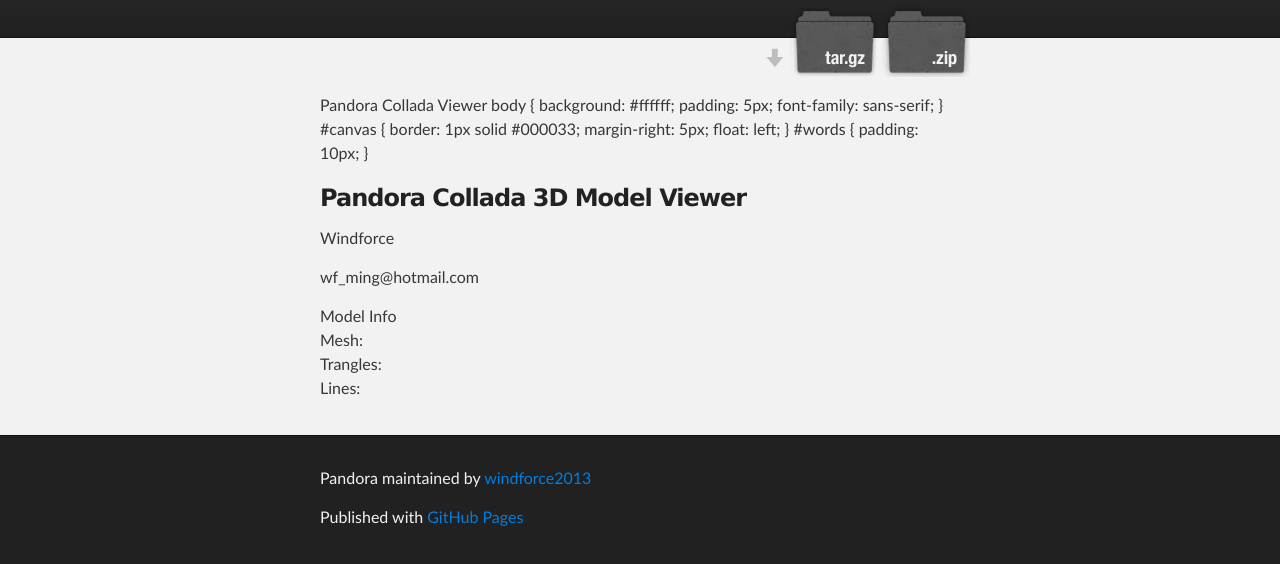
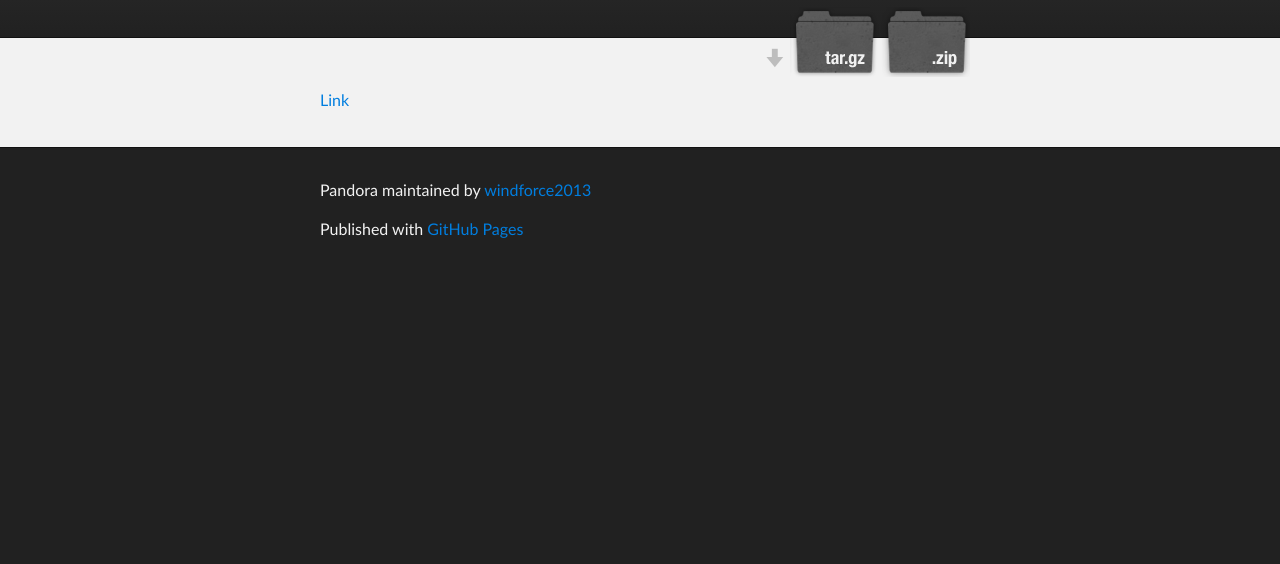
Before and after one commit to windforce2013/windforce2013.github.com, a plain HTML site: page index.html in a window 1280 px wide. Shown: the part 172-736 px from the top of the page. Drawn offline with Linux system fonts and the light colour scheme.

```diff
--- a/index.html
+++ b/index.html
@@ -31,37 +31,7 @@
     <!-- MAIN CONTENT -->
     <div id="main_content_wrap" class="outer">
       <section id="main_content" class="inner">
-        <p></p>Pandora Collada Viewer
-body {
-  background: #ffffff;
-  padding: 5px;
-  font-family: sans-serif;
-}
-
-#canvas {
-  border: 1px solid #000033;
-  margin-right: 5px;
-  float: left;
-}
-
-#words {
-  padding: 10px;
-}
-<p></p>
-
-<p></p>
-
-<div>
-<h3>Pandora Collada 3D Model Viewer</h3>
-<p>Windforce</p>
-<p>wf_ming@hotmail.com</p>
-</div>
-
-<p><b>Model Info</b>
-<br>
-Mesh:<br>
-Trangles:<br>
-Lines:<br></p>
+        <p><a href="Pandora%20Collada%20Viewer.htm">Link</a></p>
       </section>
     </div>
 
```
Also changed, not shown: params.json (+1 -1 lines).
